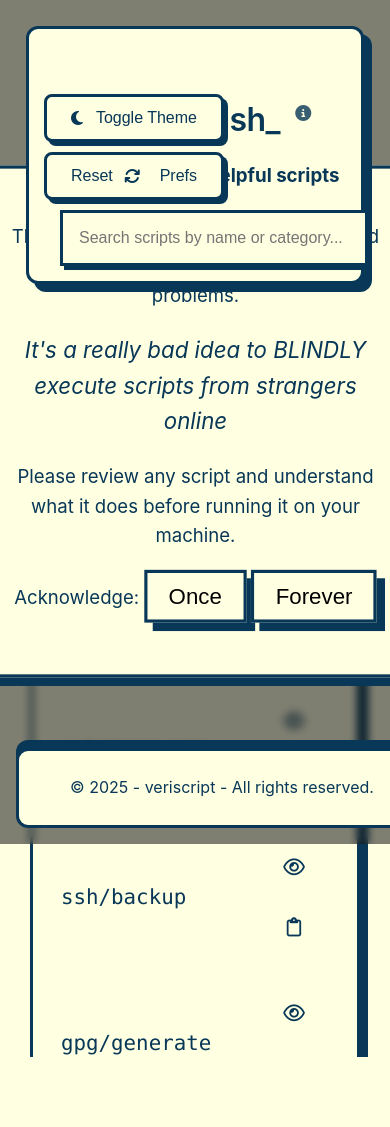
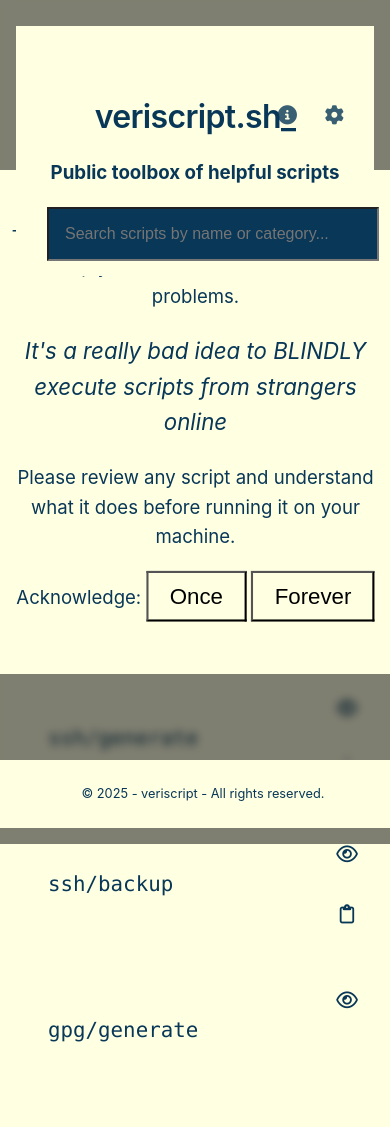
Before and after one commit to veritome/veriscript.sh, a plain HTML site: page index.html in a window 390 px wide. Drawn offline with nearby package versions, Linux system fonts and the light colour scheme; a web font is replaced by a local one.

Commit message:
feat: restyle

```diff
--- a/index.html
+++ b/index.html
@@ -32,15 +32,16 @@
 
     .card-container {
       display: grid;
-      grid-template-columns: repeat(auto-fit, minmax(300px, 1fr));
+      grid-template-columns: repeat(auto-fit, minmax(250px, 1fr));
       gap: 20px;
       padding: 20px;
       margin-bottom: 60px;
+      max-width: 1200px;
+      margin-left: auto;
+      margin-right: auto;
     }
 
     .category-card {
-      border: 3px solid var(--secondary-color);
-      box-shadow: 8px 8px 0px var(--secondary-color);
       padding: 20px;
       background-color: var(--primary-color);
     }
@@ -48,7 +49,6 @@
     .category-title {
       font-size: 1.5em;
       margin-bottom: 15px;
-      border-bottom: 2px solid var(--secondary-color);
       padding-bottom: 10px;
     }
 
@@ -78,21 +78,9 @@
     <div class="main-content">
       <header>
         <div style="position: relative;">
-          <div style="position: absolute; top: 0; left: 0; display: flex; flex-direction: column; gap: 10px; text-align: left;">
-            <div style="display: flex; flex-direction: column; gap: 10px;">
-              <button id="themeToggle" class="header-button">
-                <i class="fa-solid fa-moon"></i>
-                <span>Toggle Theme</span>
-              </button>
-              <button id="resetPrefsBtn" class="header-button">
-                Reset
-                <i class="fa-solid fa-arrows-rotate"></i>
-                Prefs
-              </button>
-            </div>
-          </div>
-          <div style="text-align: center;">
-            <h1>veriscript.sh<span class="blinking-char">_</span>
+          <!-- Icons moved to top-right corner -->
+          <div class="top-right-icons">
+            <div class="icon-wrapper">
               <i class="fa-solid fa-circle-info info-icon" id="infoIcon"></i>
               <div class="info-popover">
                 <strong>Instructions:</strong><br>
@@ -100,7 +88,25 @@
                 - Click <i class="fa-regular fa-clipboard"></i> to copy the run cmd.<br>
                 - Paste the command in your terminal to run the script.
               </div>
-            </h1>
+            </div>
+            <div class="icon-wrapper">
+              <i class="fa-solid fa-gear settings-icon" id="settingsIcon"></i>
+              <div class="settings-popover">
+                <button id="themeToggle" class="header-button">
+                  <i class="fa-solid fa-moon"></i>
+                  <span>Toggle Theme</span>
+                </button>
+                <button id="resetPrefsBtn" class="header-button">
+                  Reset
+                  <i class="fa-solid fa-arrows-rotate"></i>
+                  Prefs
+                </button>
+              </div>
+            </div>
+          </div>
+
+          <div style="text-align: center;">
+            <h1>veriscript.sh<span class="blinking-char">_</span></h1>
           </div>
         </div>
         <h3>Public toolbox of helpful scripts</h3>
--- a/public/css/fonts.css
+++ b/public/css/fonts.css
@@ -1,9 +1,3 @@
-@font-face {
-  font-family: "veriscriptfont";
-  src: url("../fonts/vt/VT323-Regular.ttf")
-    format("truetype");
-}
-
 /* Modern system font stack */
 body {
   font-family: -apple-system, BlinkMacSystemFont, "Segoe UI", Roboto, Oxygen-Sans, Ubuntu, Cantarell, "Helvetica Neue", sans-serif;
--- a/public/css/style.css
+++ b/public/css/style.css
@@ -5,8 +5,8 @@
   --accent-color: #083757;
   --text-color: #083757;
   --background-color: #FFFFE2;
-  --transition-colors: background-color 0.05s ease, color 0.05s ease, border-color 0.05s ease;
-  --transition-transform: transform 0.05s ease, box-shadow 0.05s ease;
+  --transition-colors: background-color 0.05s ease, color 0.05s ease;
+  --transition-transform: transform 0.05s ease;
 }
 
 [data-theme="dark"] {
@@ -34,9 +34,6 @@ header {
   background-color: var(--primary-color);
   padding: 0.5rem 1.5rem 2.5rem 1.5rem;  /* Increased bottom padding */
   text-align: center;
-  border: 3px solid var(--secondary-color);
-  border-radius: 12px;
-  box-shadow: 8px 8px 0px var(--secondary-color);
   margin: 1rem;
   position: relative;
   z-index: 10;
@@ -51,25 +48,20 @@ h1 {
 
 button {
   background-color: var(--primary-color);
-  border: 3px solid var(--secondary-color);
   padding: 0.75rem 1.5rem;
   font-size: 1rem;
   cursor: pointer;
-  box-shadow: 4px 4px 0px var(--secondary-color);
   transition: var(--transition-colors), var(--transition-transform);
 }
 
 button:hover {
   transform: translate(-2px, -2px);
-  box-shadow: 6px 6px 0px var(--secondary-color);
   background-color: var(--primary-color);
 }
 
 #themeToggle {
-  border: 3px solid var(--secondary-color);
   margin-top: 1rem;
   padding: 0.75rem 1.5rem;
-  box-shadow: 4px 4px 0px var(--secondary-color);
   transition: var(--transition-colors), var(--transition-transform);
   position: relative;
   margin: 0;
@@ -77,7 +69,6 @@ button:hover {
 
 #themeToggle:hover {
   transform: translate(-2px, -2px);
-  box-shadow: 6px 6px 0px var(--secondary-color);
 }
 
 #themeToggle i, .header-button i {
@@ -107,14 +98,9 @@ button:hover {
   width: 90%;
   max-width: 400px;
   background-color: var(--primary-color);
-  border-radius: 12px;
   padding: 2rem;
   text-align: center;
   font-size: 1.1rem;
-  box-shadow: 0 8px 16px rgba(0, 0, 0, 0.1);
-  border: 3px solid var(--secondary-color);
-  box-shadow: 8px 8px 0px var(--secondary-color);
-  border-radius: 0;
 }
 
 #codePopoverContainer {
@@ -123,27 +109,20 @@ button:hover {
   left: 50%;
   transform: translate(-50%, -50%);
   background-color: var(--primary-color);
-  border-radius: 12px;
   padding: 2rem;
   width: 80%; /* Changed from 90% to 80% */
   max-width: none; /* Removed max-width constraint to allow true 80% width */
-  box-shadow: 0 12px 24px rgba(0, 0, 0, 0.15);
   z-index: 1000;
   text-align: center;
   max-height: 80vh; /* 80% of viewport height */
   overflow-y: auto; /* enables vertical scrolling */
-  border: 3px solid var(--secondary-color);
-  box-shadow: 8px 8px 0px var(--secondary-color);
-  border-radius: 0;
 }
 
 #codePopoverContainer pre {
   background-color: var(--background-color);
-  border-radius: 8px;
   padding: 1.5rem;
   margin: 1rem 0;
   overflow-x: auto;
-  box-shadow: inset 0 2px 4px rgba(0, 0, 0, 0.1);
   max-height: 70vh; /* slightly smaller than container */
   overflow-y: auto; /* enables vertical scrolling */
 }
@@ -170,16 +149,12 @@ footer {
   position: fixed;
   width: calc(100% - 2rem);
   bottom: 1rem;
-  margin: 0 1rem;
-  border: 3px solid var(--secondary-color);
-  border-radius: 12px;
-  box-shadow: 0 -8px 0px var(--secondary-color);
   z-index: 10;
 }
 
 footer p {
   margin: 0;
-  font-size: 1em;
+  font-size: clamp(0.8rem, 1.5vw, 1rem);  /* Responsive font size */
 }
 
 .icon-left-padding {
@@ -201,10 +176,8 @@ footer p {
 }
 
 .brutalBox {
-  border: 3px solid var(--secondary-color);
   padding: 10px 20px;
   font-family: "veriscriptfont", sans-serif;
-  box-shadow: 8px 8px 0px var(--secondary-color);
   font-size: 1.2em;
 }
 
@@ -229,10 +202,6 @@ footer p {
   .card-container {
     padding: 10px;
     gap: 15px;
-  }
-
-  .category-card {
-    padding: 1rem;
   }
 
   .script-item {
@@ -261,18 +230,20 @@ footer p {
 .search-bar {
   width: 100%;
   padding: 1rem;
-  border: 3px solid var(--secondary-color);
   font-size: 1rem;
   transition: var(--transition-colors), var(--transition-transform);
-  background-color: var(--primary-color);
+  background-color: #083757; /* Navy background for light mode */
   color: var(--text-color);
-  box-shadow: 4px 4px 0px var(--secondary-color);
+}
+
+[data-theme="dark"] .search-bar {
+  background-color: #FFFFE2; /* Ivory background for dark mode */
+  color: #083757; /* Navy text for better contrast on ivory background */
 }
 
 .search-bar:focus {
   outline: none;
   transform: translate(-2px, -2px);
-  box-shadow: 6px 6px 0px var(--secondary-color);
 }
 
 /* Remove sidebar navigation styles */
@@ -285,7 +256,8 @@ footer p {
 .main-content {
   padding: 20px;
   width: 100%;
-  max-width: 70%;
+  max-width: 1200px;
+  margin: 0 auto;
 }
 
 /* Remove mobile navigation menu styles */
@@ -303,33 +275,38 @@ footer p {
     max-width: 100%;
     padding: 10px;
   }
+
+  .card-container {
+    grid-template-columns: 1fr;
+  }
+
+  .script-item code {
+    max-width: 60%;
+  }
 }
 
 .category-card {
   background-color: var(--primary-color);
-  border-radius: 12px;
-  padding: 1.5rem;
+  padding: 1.2rem;
   margin-bottom: 1.5rem;
-  box-shadow: 0 4px 6px rgba(0, 0, 0, 0.1);
   transition: var(--transition-colors), var(--transition-transform);
-  border: 3px solid var(--secondary-color);
-  box-shadow: 8px 8px 0px var(--secondary-color);
+  width: 100%;
 }
 
 .category-card:hover {
   transform: translate(-2px, -2px);
-  box-shadow: 10px 10px 0px var(--secondary-color);
 }
 
 .script-item {
   margin: 0.75rem 0;
-  padding: 1rem;
-  border-radius: 8px;
+  padding: 0.75rem;
   background-color: var(--background-color);
   display: flex;
   align-items: center;
   justify-content: space-between;
   transition: var(--transition-colors), var(--transition-transform);
+  max-width: 100%;
+  overflow: hidden;
 }
 
 .script-item:hover {
@@ -351,8 +328,12 @@ footer p {
 
 /* Ensure the script name code remains larger */
 .script-item code {
-  font-size: 1.3em; /* larger script name */
+  font-size: 1.1em;
   transition: font-size 0.2s ease;
+  white-space: nowrap;
+  overflow: hidden;
+  text-overflow: ellipsis;
+  max-width: 70%;
 }
 
 /* New rules for script icons */
@@ -388,6 +369,8 @@ footer p {
 /* Ensure header text doesn't overlap with buttons */
 header h1 {
   margin-top: 40px;
+  position: relative;
+  z-index: 1;
 }
 
 .header-instructions {
@@ -406,28 +389,35 @@ header h3 {
   header h1 {
     margin-top: 50px;  /* More space for stacked buttons on mobile */
   }
+
+  .top-right-icons {
+    top: 10px;
+    right: 10px;
+    gap: 15px;
+  }
+
+  .info-icon, .settings-icon {
+    font-size: 1.1rem;
+  }
 }
 
 .header-button {
   background-color: var(--primary-color);
-  border: 3px solid var(--secondary-color);
   padding: 0.75rem 1.5rem;
   font-size: 1rem;
   cursor: pointer;
-  box-shadow: 4px 4px 0px var(--secondary-color);
   transition: var(--transition-colors), var(--transition-transform);
   font-family: "veriscriptfont", sans-serif;
-  border-radius: 8px;
   width: 180px;
   display: flex;
   align-items: center;
   justify-content: space-between;
   color: var(--text-color);
+  margin-bottom: 10px;
 }
 
 .header-button:hover {
   transform: translate(-2px, -2px);
-  box-shadow: 6px 6px 0px var(--secondary-color);
   background-color: var(--primary-color);
 }
 
@@ -463,25 +453,85 @@ header h3 {
   opacity: 1;
 }
 
-.info-popover {
+.info-popover, .settings-popover {
   display: none;
   position: absolute;
   background-color: var(--primary-color);
-  border: 2px solid var(--secondary-color);
-  box-shadow: 4px 4px 0px var(--secondary-color);
   padding: 1rem;
-  border-radius: 4px;
   font-size: 0.9rem;
   line-height: 1.4;
-  max-width: 250px;
   text-align: left;
   z-index: 100;
-  left: 50%;
-  transform: translateX(-50%);
-  top: 100%;
-  margin-top: 0.5rem;
+  box-sizing: border-box;
+  box-shadow: 0 2px 10px rgba(0, 0, 0, 0.2);
 }
 
-.info-icon:hover + .info-popover {
+.info-popover {
+  max-width: 250px;
+  right: 0;
+  top: 100%;
+  margin-top: 5px;
+}
+
+.settings-popover {
+  min-width: 200px;
+  /* Position will be set via JavaScript */
+  position: fixed; /* Changed from absolute to fixed for viewport positioning */
+  border-radius: 4px;
+  transition: opacity 0.2s ease;
+}
+
+.icon-wrapper:hover .info-popover,
+.info-popover:hover {
   display: block;
 }
+
+.settings-icon {
+  font-size: 1rem;
+  margin-left: 0.5rem;
+  color: var(--text-color);
+  cursor: pointer;
+  vertical-align: super;
+  opacity: 0.8;
+  transition: opacity 0.2s ease, transform 0.3s ease;
+  position: relative;
+}
+
+.settings-icon:hover {
+  opacity: 1;
+}
+
+.top-right-icons {
+  position: absolute;
+  top: 15px;
+  right: 15px;
+  display: flex;
+  gap: 20px;
+  z-index: 100;
+}
+
+.icon-wrapper {
+  position: relative;
+}
+
+.info-icon, .settings-icon {
+  font-size: 1.2rem;
+  color: var(--text-color);
+  cursor: pointer;
+  opacity: 0.8;
+  transition: opacity 0.2s ease, transform 0.3s ease;
+}
+
+.info-icon:hover, .settings-icon:hover {
+  opacity: 1;
+}
+
+.settings-icon:hover {
+  /* Removed rotation effect since we're using click instead of hover */
+}
+
+.settings-popover .header-button {
+  margin: 10px 0;
+  width: 100%;
+  min-width: 180px;
+}
--- a/public/js/components.js
+++ b/public/js/components.js
@@ -38,9 +38,7 @@ export function smallPopUpBox(text, x, y, exitTime = 1000) {
     left: ${x}px;
     transform: translate(-50%, -50%);
     background-color: var(--primary-color);
-    border: 3px solid var(--secondary-color);
     padding: 15px 30px;
-    box-shadow: 4px 4px 0px var(--shadow-color);
     font-family: "veriscriptfont", sans-serif;
     font-size: 1.2em;
     z-index: 2000;
```
Also changed, not shown: public/js/main.js (+55 -0 lines).
